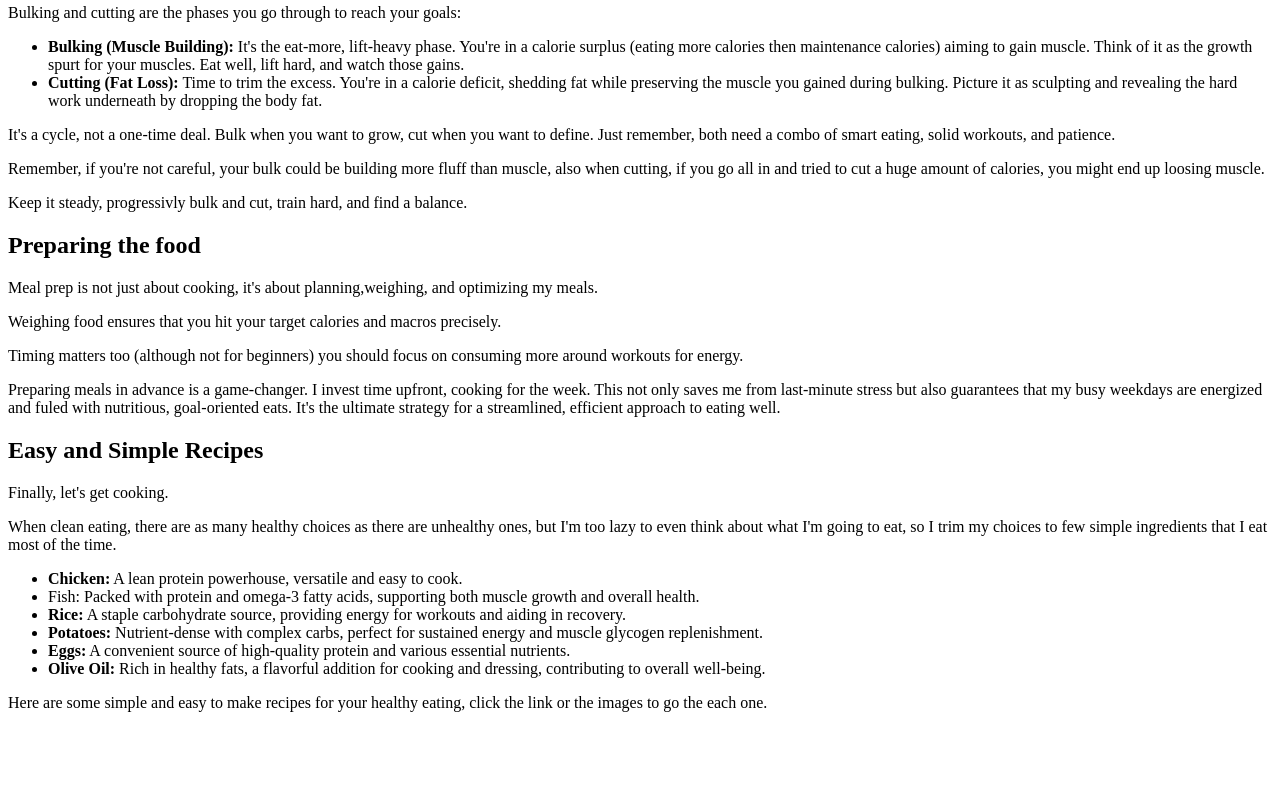
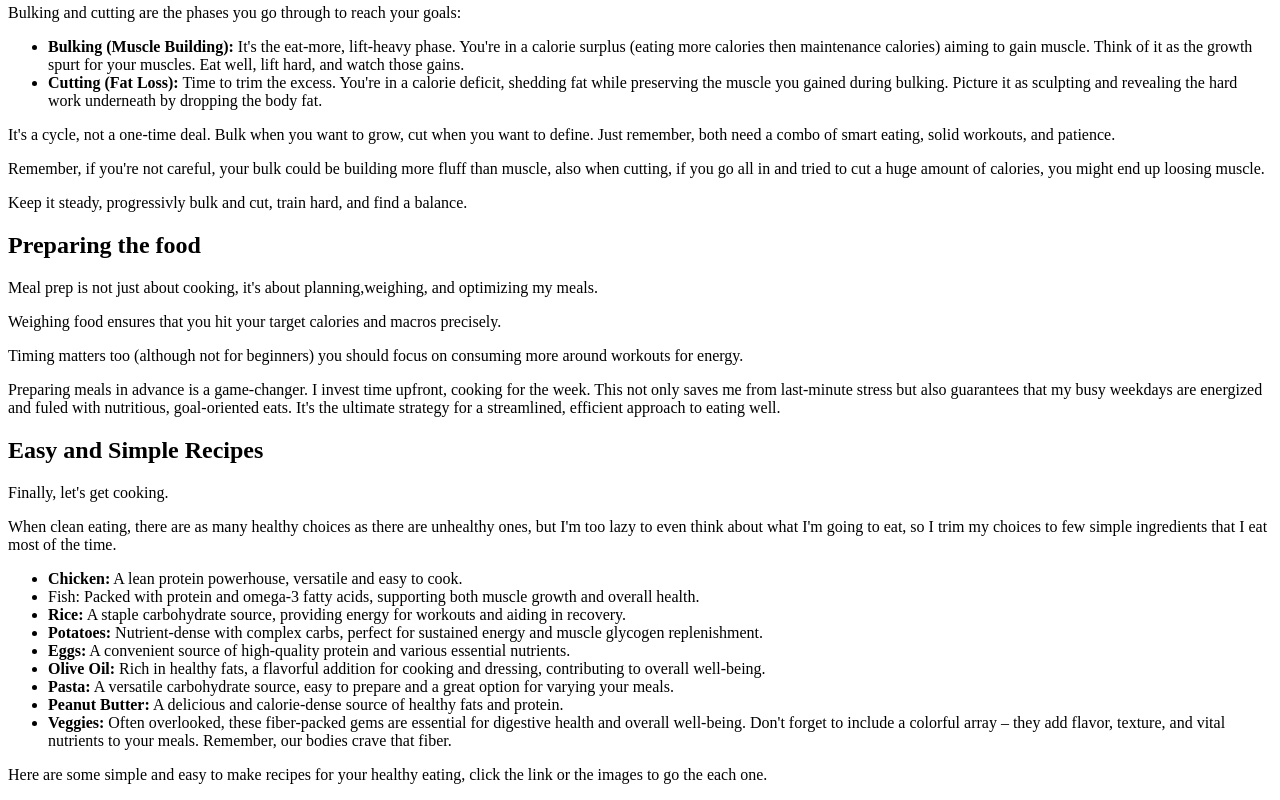
Before and after one commit to itsLys/gym-recipes, a plain HTML site: page index.html in a window 1280 px wide. Shown: the part 2362-3162 px from the top of the page. Before the commit the page ends 3090 px from the top, so only its background shows below. Drawn offline with Linux system fonts and the light colour scheme.

Commit message:
Add more images and content

```diff
--- a/index.html
+++ b/index.html
@@ -139,8 +139,12 @@
       </li>
       <li><b>Olive Oil:</b> Rich in healthy fats, a flavorful addition for cooking and dressing, contributing to overall
         well-being.
-
       </li>
+      <li><b>Pasta:</b> A versatile carbohydrate source, easy to prepare and a great option for varying your meals.</li>
+      <li><b>Peanut Butter:</b> A delicious and calorie-dense source of healthy fats and protein.</li>
+      <li><b>Veggies:</b> Often overlooked, these fiber-packed gems are essential for digestive health and overall
+        well-being. Don't forget to include a colorful array – they add flavor, texture, and vital nutrients to your
+        meals. Remember, our bodies crave that fiber.</li>
     </ul>
     <p>Here are some simple and easy to make recipes for your healthy eating, click the link or the images to go the
       each one.</p>
```
Also changed, not shown: 1 other file.
